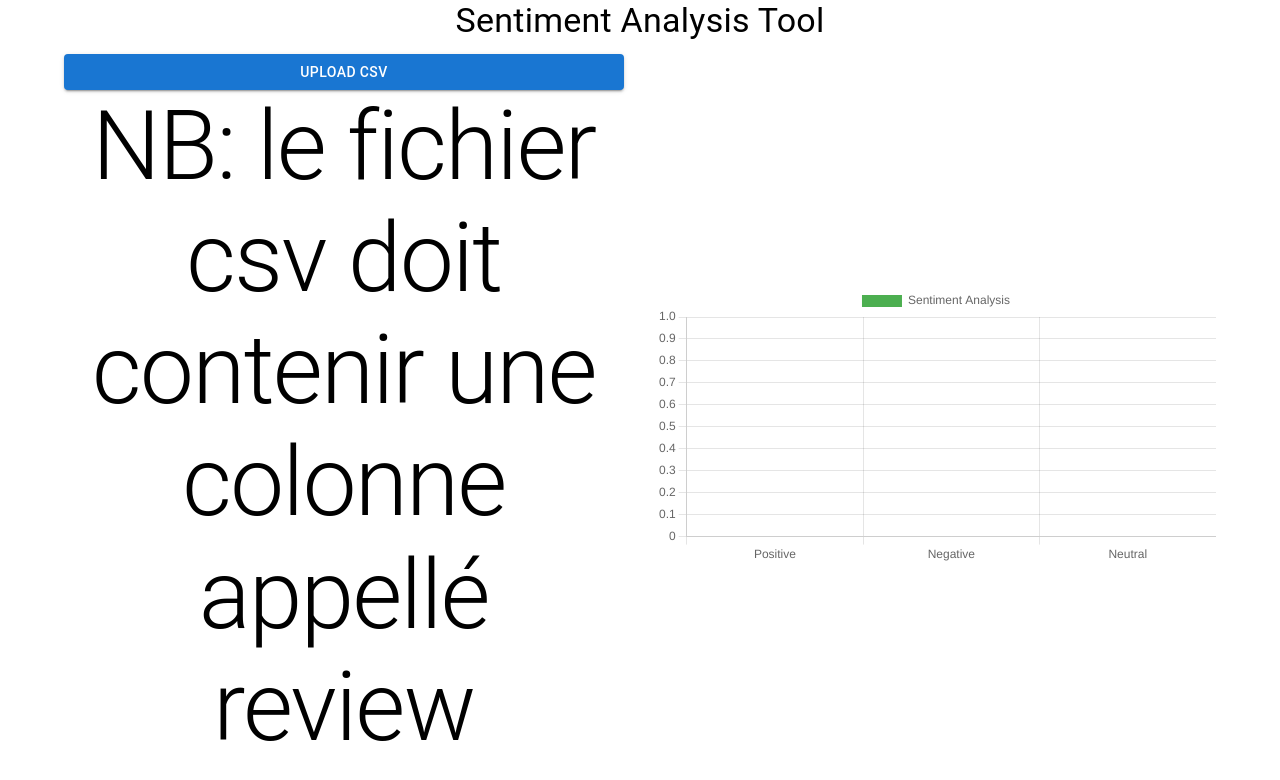
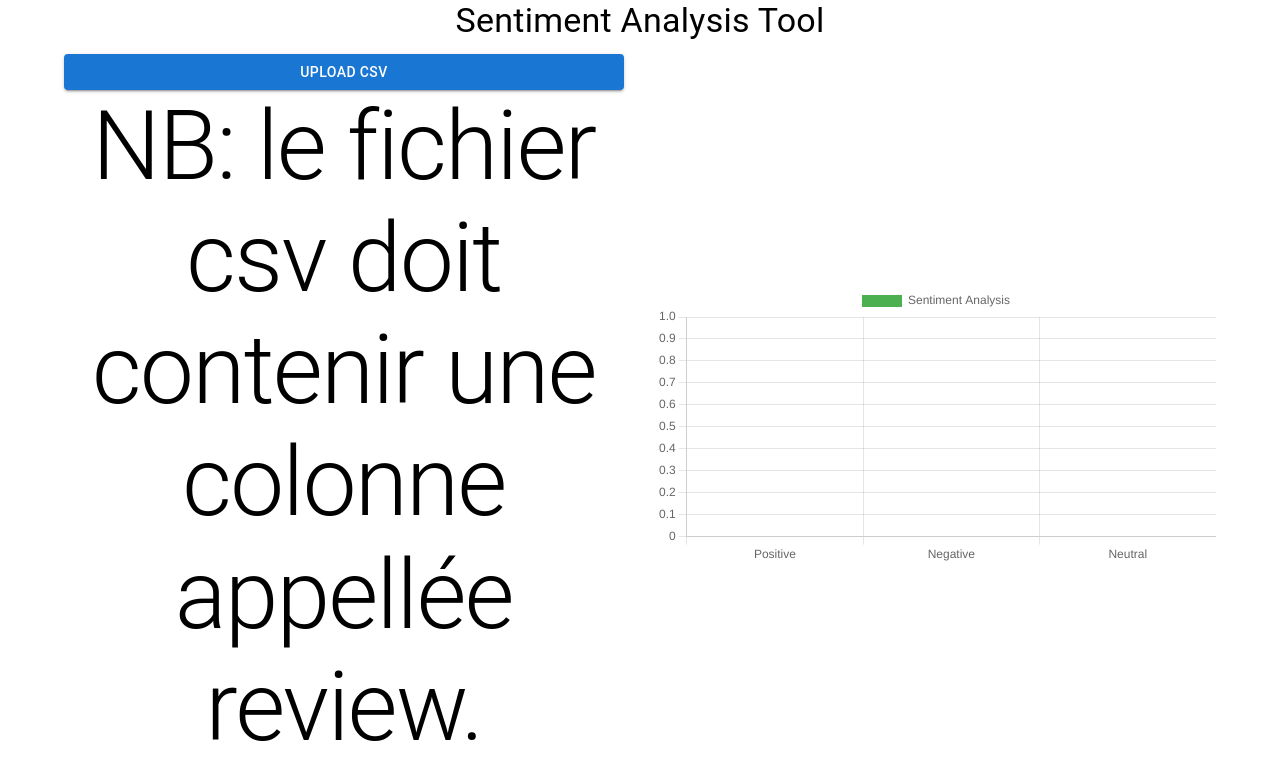
Before and after one commit to redballsy/app-for-sentiment-analysis, a React (Create React App) app: page / in a window 1280 px wide. Shown: the top 780 px of the page. Built offline with nearby package versions, Linux system fonts and the light colour scheme.

Commit message:
Fix typo in CSV file column instruction

```diff
--- a/src/components/SentimentAnalyzer.js
+++ b/src/components/SentimentAnalyzer.js
@@ -79,7 +79,7 @@ function SentimentAnalyzer() {
             <input type="file" hidden accept=".csv" onChange={handleFileUpload} />
           </Button>
            <Typography variant="h1" align="center" gutterBottom>
-        NB: le fichier csv doit contenir une colonne appellé review
+        NB: le fichier csv doit contenir une colonne appellée review.
       </Typography>
         </Grid>
         <Grid item xs={12} md={6}>
```
